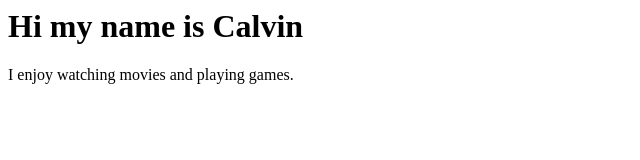
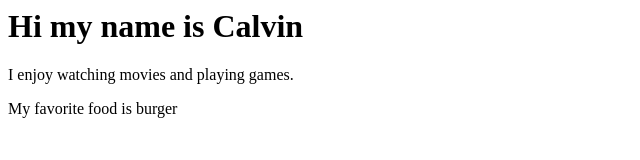
Before and after one commit to gangasrotogati/FirstProject, a plain HTML site: page public/calvin.html in a window 1280 px wide. Shown: the whole page, without its empty margins (0-640 px from the left). Drawn offline with Linux system fonts and the light colour scheme.

Commit message:
Updated favorite
Burger

```diff
--- a/public/calvin.html
+++ b/public/calvin.html
@@ -7,5 +7,6 @@
     <body>
         <h1>Hi my name is Calvin</h1>
         <p>I enjoy watching movies and playing games.</p>
+        <p>My favorite food is burger</p>
     </body>
 </html>
```
